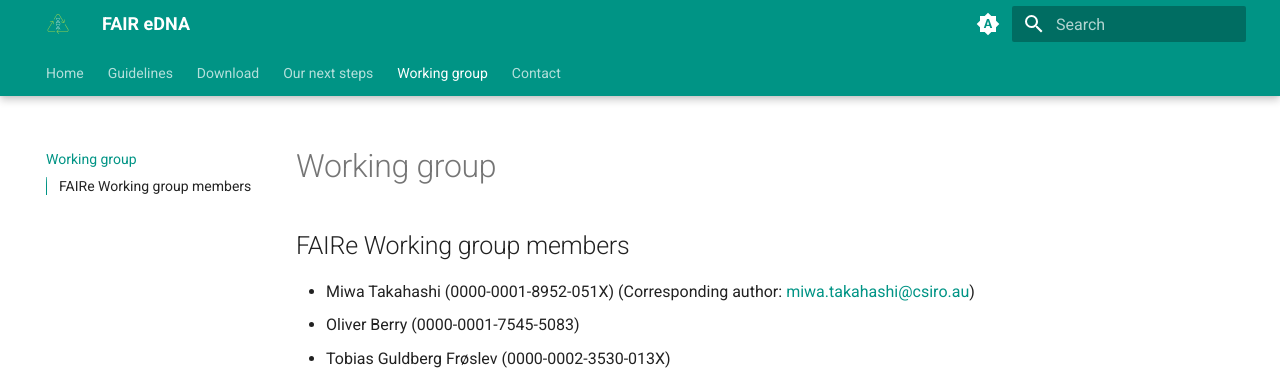
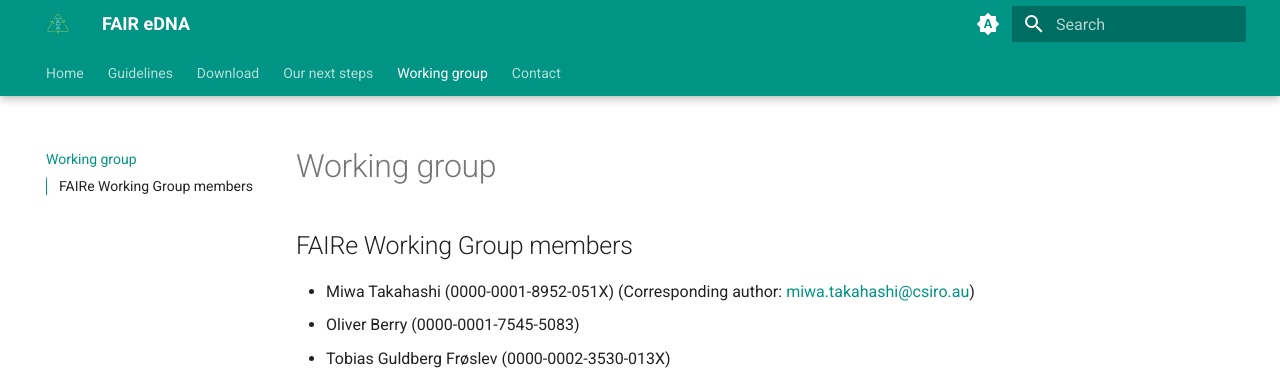
Before and after one commit to FAIR-eDNA/FAIR-eDNA.github.io, an MkDocs documentation site: the page built from docs/workinggroup.md, in a window 1280 px wide and 900 px high. Shown: the top 370 px of the window. Built offline with MkDocs 1.6.1 and Material for MkDocs 9.7.7, drawn with Linux system fonts in a browser that asks for light colours.

```diff
--- a/docs/workinggroup.md
+++ b/docs/workinggroup.md
@@ -1,4 +1,4 @@
-## FAIRe Working group members
+## FAIRe Working Group members
 
 - Miwa Takahashi (0000-0001-8952-051X) (Corresponding author: <a href="mailto:miwa.takahashi@csiro.au">miwa.takahashi@csiro.au</a>)
 - Oliver Berry (0000-0001-7545-5083)
```
